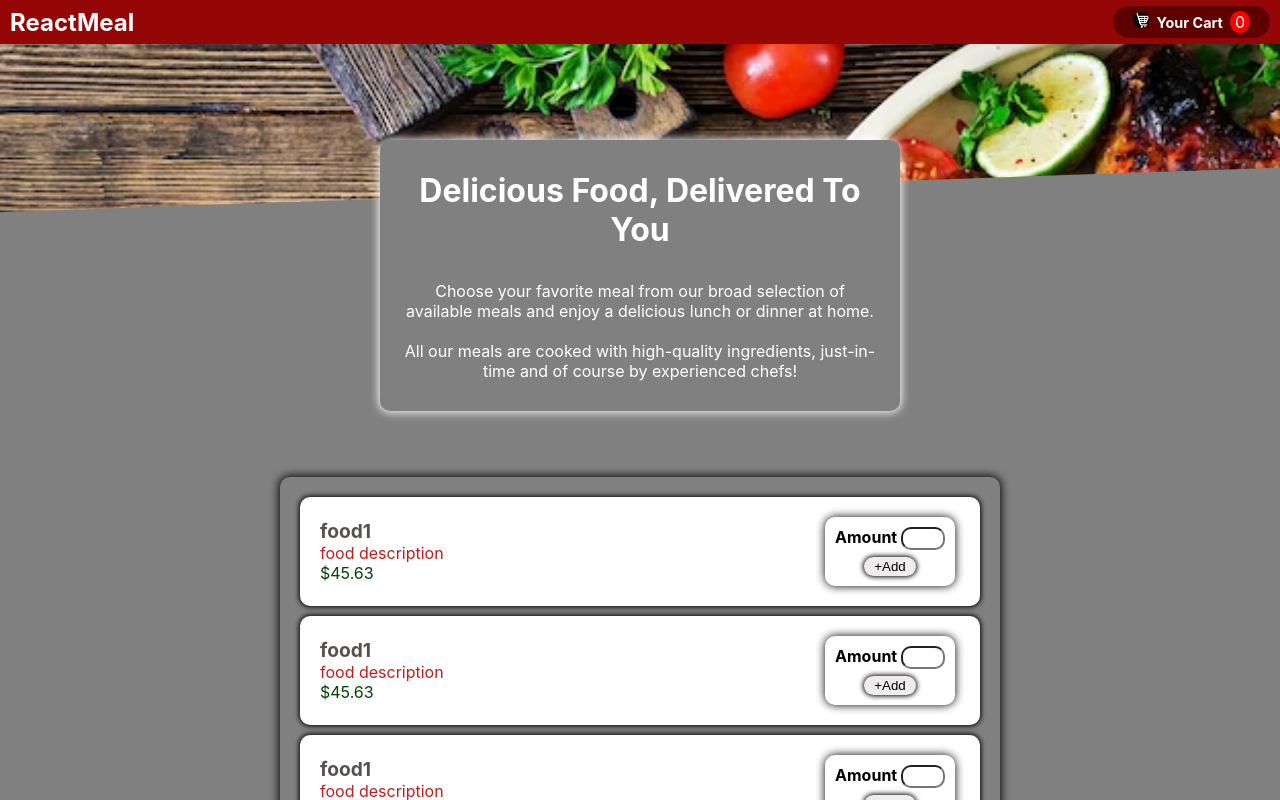
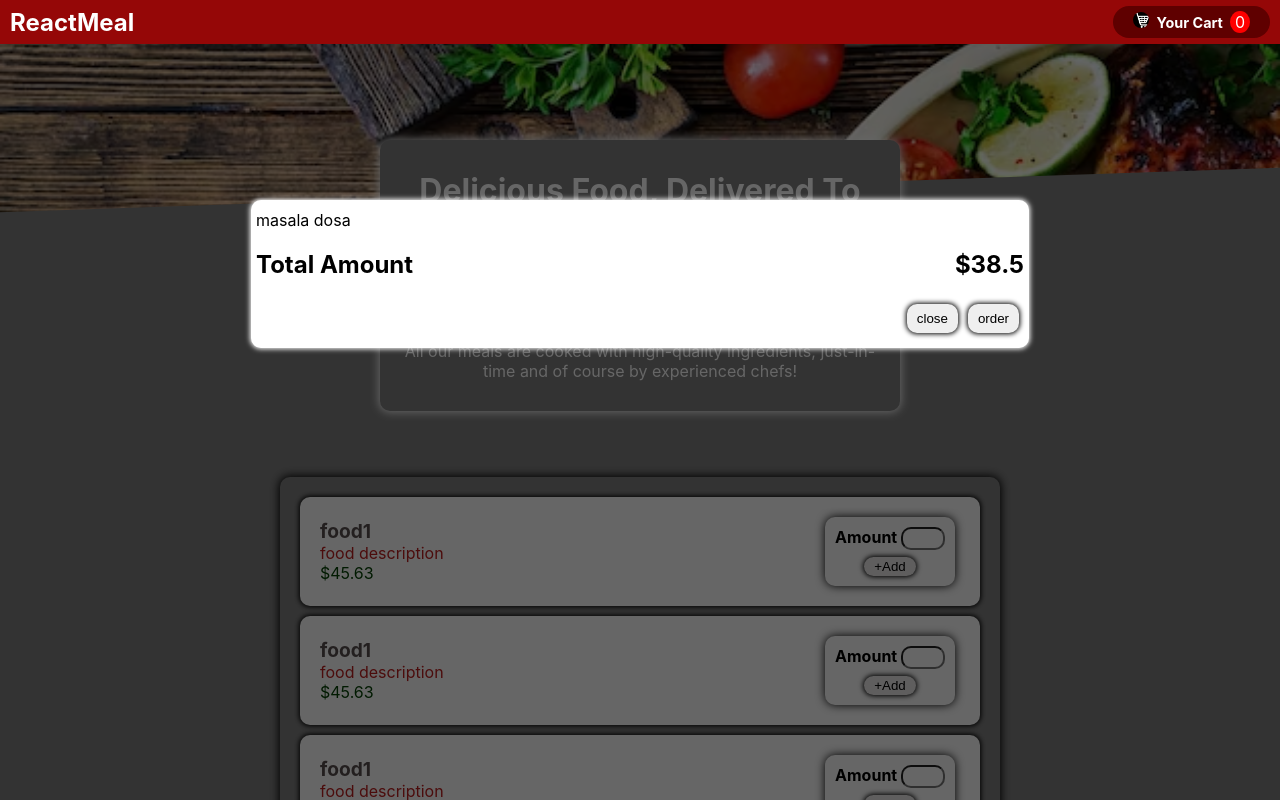
Before and after one commit to i-m-rishabh/my-restaurant-app-react, a React (Create React App) app: page / in a window 1280 px wide. Shown: the top 800 px of the page. Built offline with nearby package versions, Linux system fonts and the light colour scheme.

Commit message:
added cart modal

```diff
--- a/src/App.js
+++ b/src/App.js
@@ -2,12 +2,14 @@ import Header from "./components/Layout/Header";
 import FoodList from "./components/Meals/FoodList";
 import Summary from "./components/Summary";
 import './App.css';
+import ItemCart from "./components/Cart/ItemCart";
 const App = () => {
   return(
     <div className='app'>
       <Header />
       <Summary />
       <FoodList />
+      <ItemCart />
     </div>
   )
 }
--- /dev/null
+++ b/src/components/Cart/ItemCart.js
@@ -0,0 +1,24 @@
+import { createPortal } from 'react-dom';
+import classes from './itemCart.module.css'
+
+const ItemCart = () => {
+    let  cartModal = <div className={classes.itemCart}>
+                         <div className={classes.modal}>
+                             <div className={classes.itemList}>
+                                masala dosa
+                             </div>
+                             <div className={classes.billing}>
+                                <h2>Total Amount</h2>
+                                <h2>$38.5</h2>
+                             </div>
+                             <div className={classes.buttonGroup}>
+                                <button className={classes.button}>close</button>
+                                <button className={classes.button}>order</button>
+                             </div>
+                        </div>
+                     </div>
+    return(
+            createPortal(cartModal, document.body)
+    )
+}
+export default ItemCart;
--- /dev/null
+++ b/src/components/Cart/itemCart.module.css
@@ -0,0 +1,43 @@
+
+.itemCart{
+    position: fixed;
+    top: 0;
+    left: 0;
+    width: 100%;
+    height:100%;
+    background-color: rgb(0,0,0,0.6);
+    display: flex;
+    justify-content: center;
+    align-items: center;
+}
+.modal{
+    padding: 10px 5px;
+    display: flex;
+    flex-direction: column;
+    position: absolute;
+    top:200px;
+    width: 60vw;
+    background-color:white;
+    box-shadow: 0px 0px 5px 1px white;
+    border-radius: 10px;
+}
+.itemList{
+    display: flex;
+    flex-direction: column;
+}
+.billing{
+    display: flex;
+    justify-content: space-between;
+}
+.buttonGroup{
+    display: flex;
+    justify-content: end;
+    gap: 10px;
+    padding: 5px;
+}
+.button{
+    padding: 7px 10px;
+    border-radius: 10px;
+    border: none;
+    box-shadow: 0px 0px 5px 1px black;
+}
```
